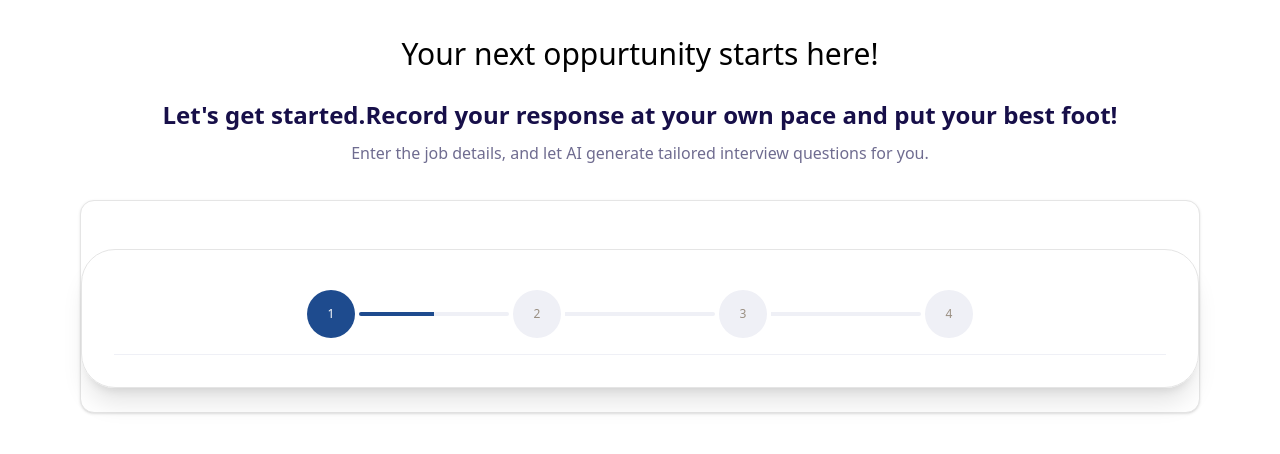
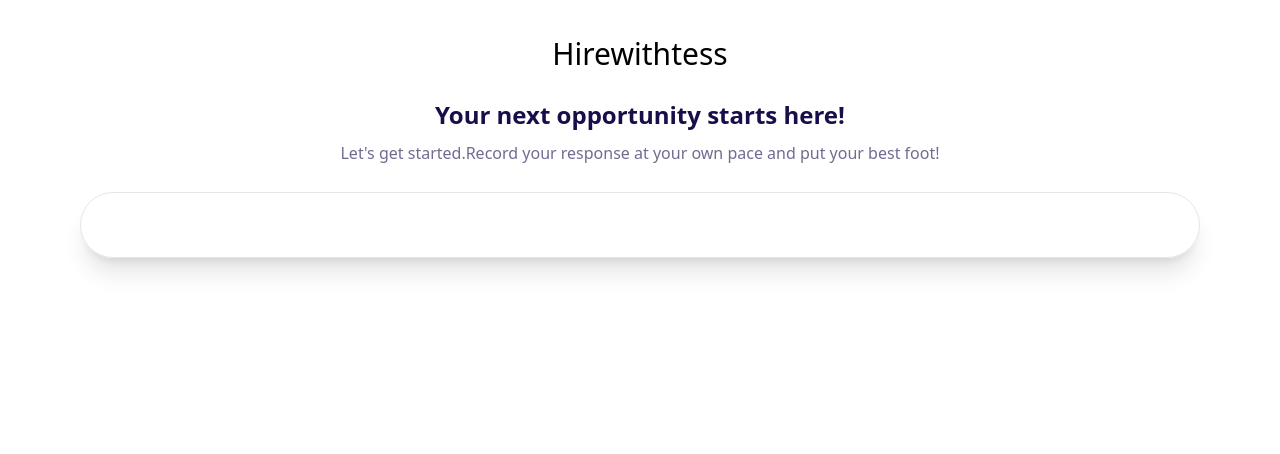
Before and after one commit to sayyamButt317/hire-with-tess-frontend, a Next.js app: page /interview/instructions in a window 1280 px wide. Shown: the top 454 px of the page. Built offline with nearby package versions, Linux system fonts and the light colour scheme.

Commit message:
add instruction screens

```diff
--- a/src/app/interview/instructions/page.tsx
+++ b/src/app/interview/instructions/page.tsx
@@ -3,9 +3,10 @@ import InterviewLayout from "@/components/layout/InterviewLayout";
 export default function CandidateInstructions() {
     return(
         <InterviewLayout
-            useCard={true}
-            title="Your next oppurtunity starts here!"
-            subtitle="Let's get started.Record your response at your own pace and put your best foot! "
+            showStepper={false}
+            useCard={false}
+            description="Let's get started.Record your response at your own pace and put your best foot! "
+            subtitle="Your next opportunity starts here! "
             showTitle={true} >
             <div ></div>
         </InterviewLayout>
```
